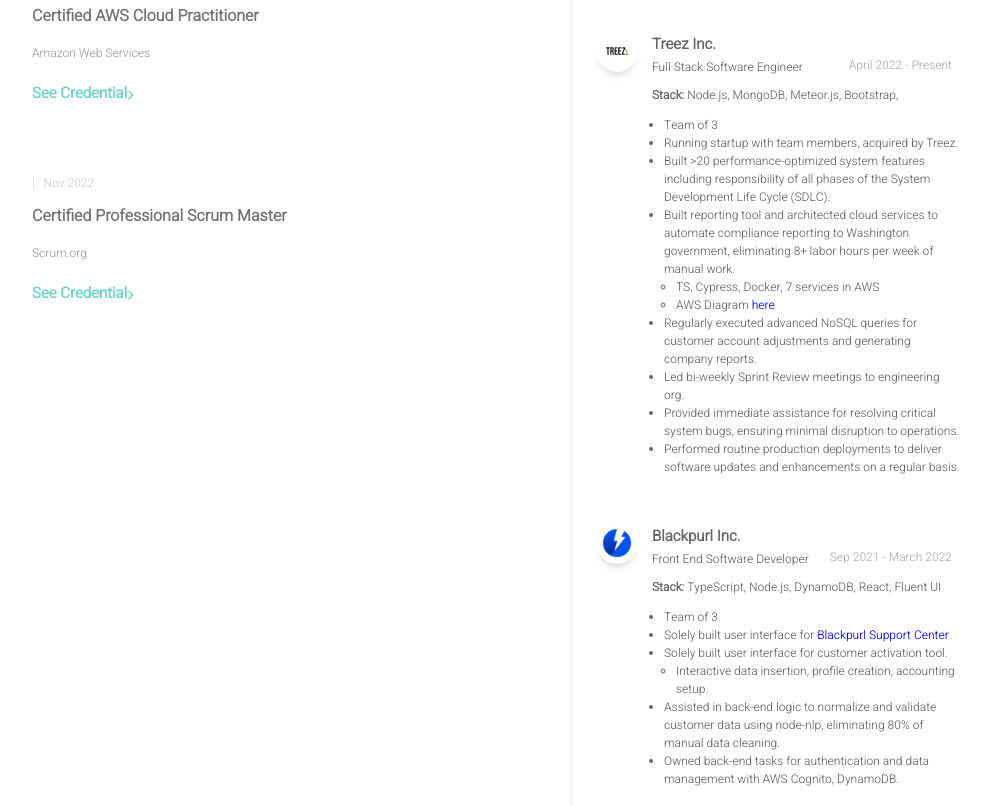
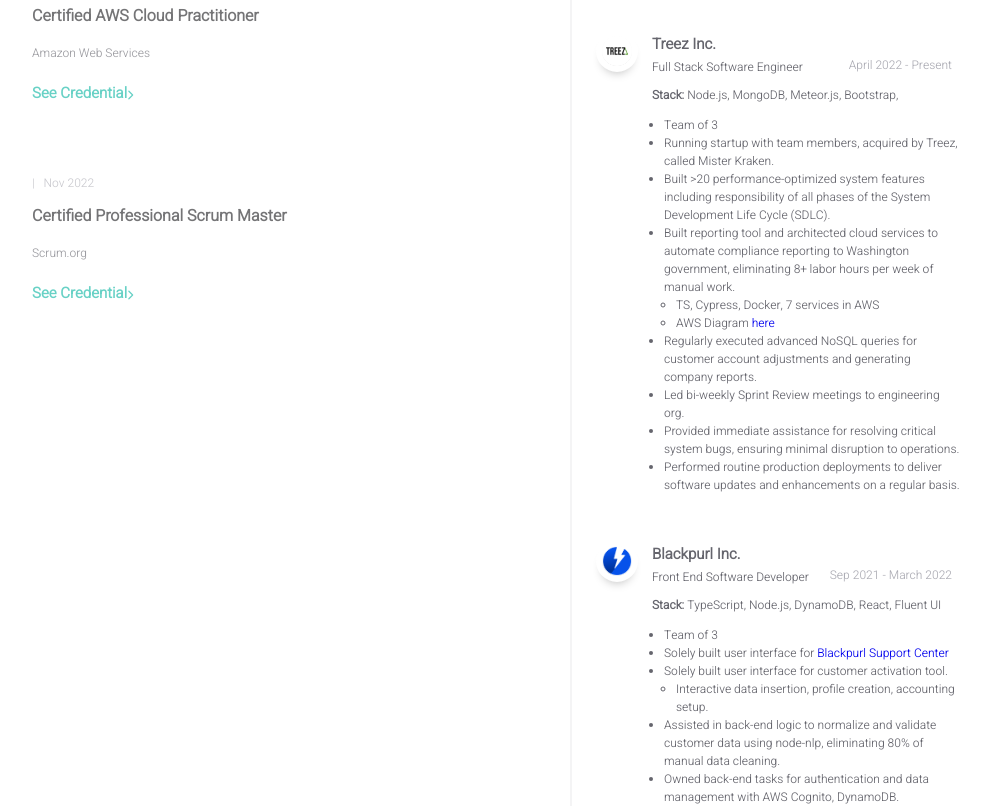
Before and after one commit to christopher-noble/Portfolio, a React (Create React App) app: page / in a window 1280 px wide. Shown: the part 1120-1926 px from the top of the page, without its empty margins (108-1096 px from the left). Built offline with nearby package versions, Linux system fonts and the light colour scheme.

Commit message:
Wording change

```diff
--- a/src/components/homepage/works.jsx
+++ b/src/components/homepage/works.jsx
@@ -30,7 +30,7 @@
 										Team of 3
 									</li>
 									<li>
-										Running startup with team members, acquired by Treez.
+										Running startup with team members, acquired by Treez, called Mister Kraken.
 									</li>
 									<li>
 										Built {'>20'} performance-optimized system features including responsibility of all phases of the System Development Life Cycle (SDLC).
```
